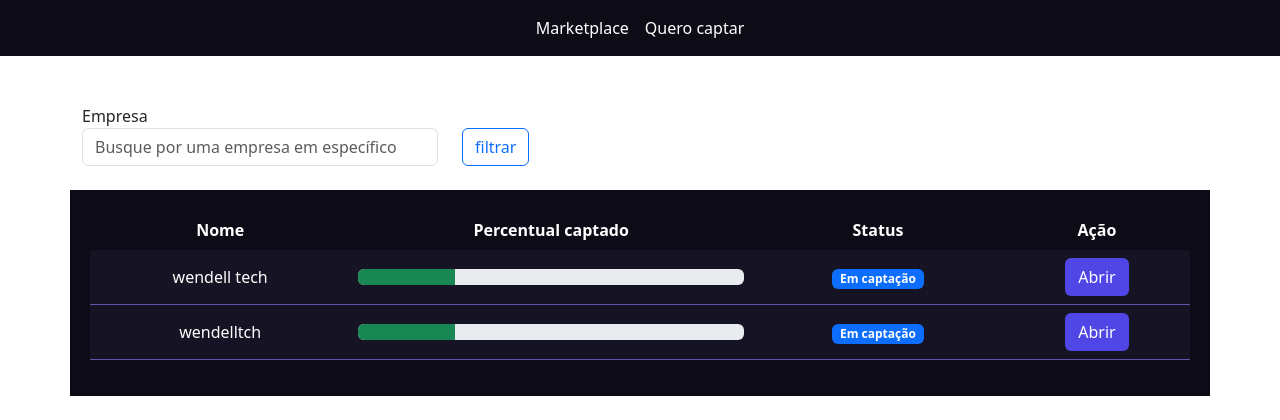
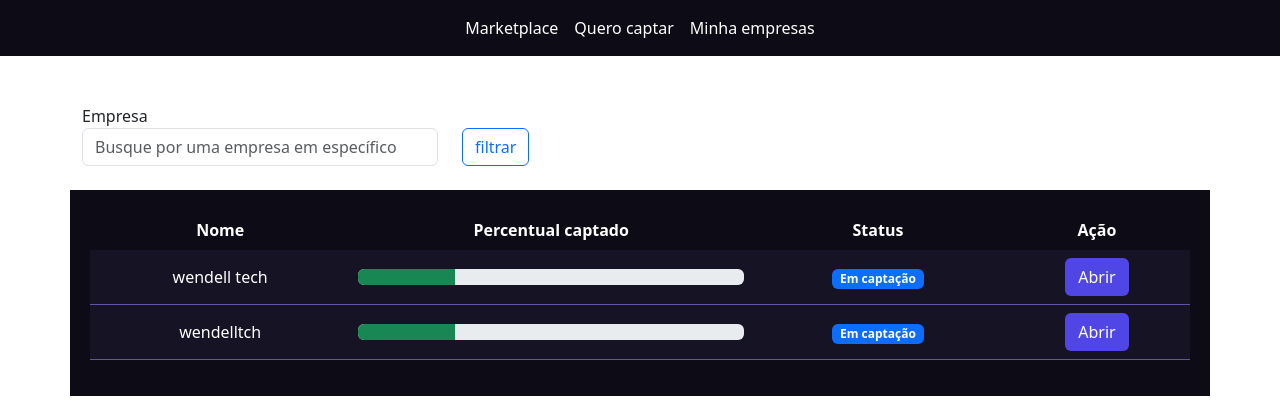
Before and after one commit to wendellxavier25/projeto-investimentos, a Django app: page /empresarios/listar_empresas/ in a window 1280 px wide. Shown: the top 420 px of the page. Run offline with Django 5.2, Linux system fonts and the light colour scheme; a user stored in the database is signed in; data comes from the database, SQL or seed files in the repository.

Commit message:
adicionando urls na navegação

```diff
--- a/templates/partials/barra_navegacao.html
+++ b/templates/partials/barra_navegacao.html
@@ -6,7 +6,10 @@
 	            <a class="nav-link active" aria-current="page" href="">Marketplace</a>
             </li>
             <li class="nav-item">
-	            <a class="nav-link active" href="">Quero captar</a>
+	            <a class="nav-link active" href="{% url "empresas:cadastrar_empresa" %}">Quero captar</a>
+            </li>
+            <li class="nav-item">
+	            <a class="nav-link active" href="{% url "empresas:listar_empresas" %}">Minha empresas</a>
             </li>
         </ul>
         </div>
```
